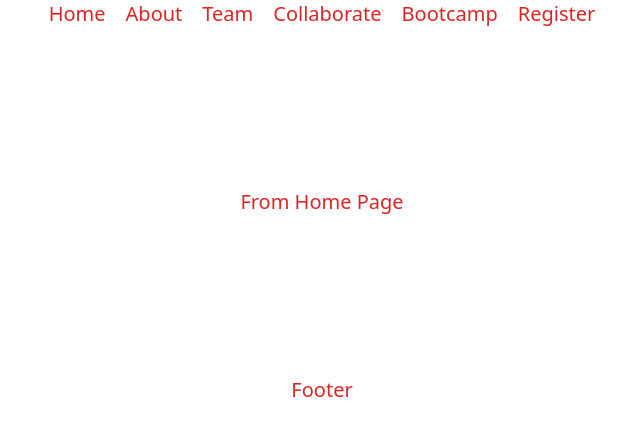
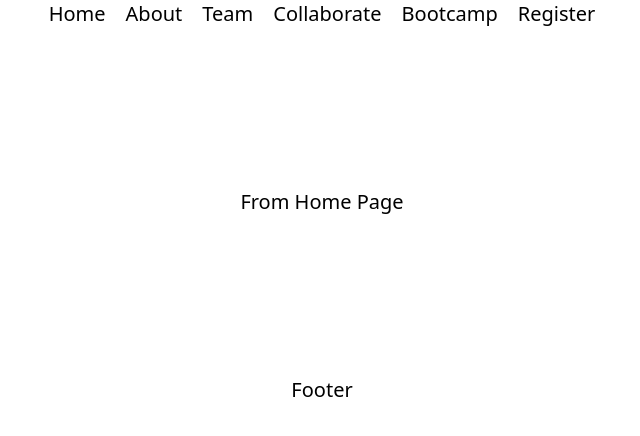
Before and after one commit to TechFiesta2024/arrakis, a Next.js app: page / in a window 1280 px wide. Shown: the top 436 px of the page, without its empty margins (318-958 px from the left). Built offline with nearby package versions, Linux system fonts and the light colour scheme.

Commit message:
feat: configured custom color and font

```diff
--- a/tailwind.config.js
+++ b/tailwind.config.js
@@ -13,6 +13,18 @@ module.exports = {
           "conic-gradient(from 180deg at 50% 50%, var(--tw-gradient-stops))",
       },
     },
+    fontFamily: {
+      'anton': ['Anton', 'sans-serif'],
+      'generalsans': ['GeneralSans', 'sans-serif'],
+    },
+
+    colors:
+    {
+      'black': ' #010100',
+      'red': '#FF002B',
+      'yellowish': '#FEFAE0',
+      'white': '#FFFFFF'
+    }
   },
   plugins: [],
 };
```
